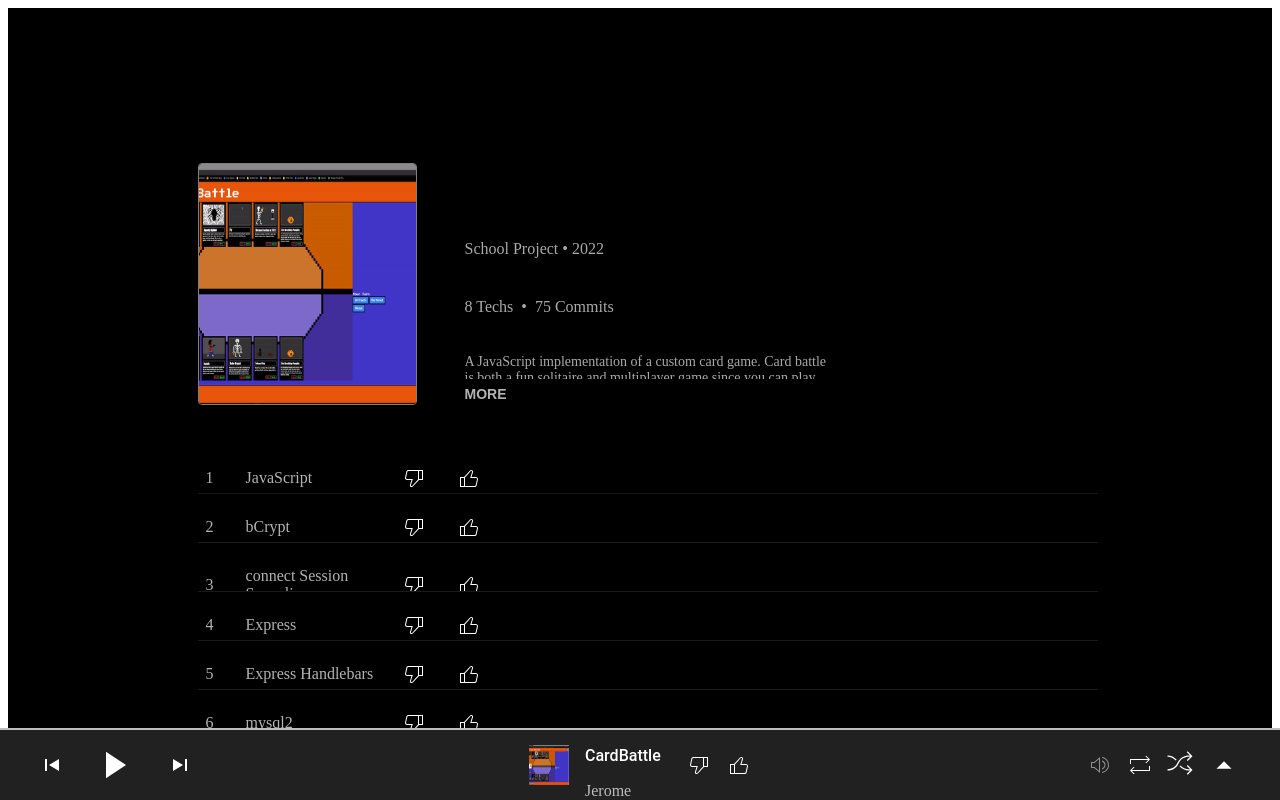
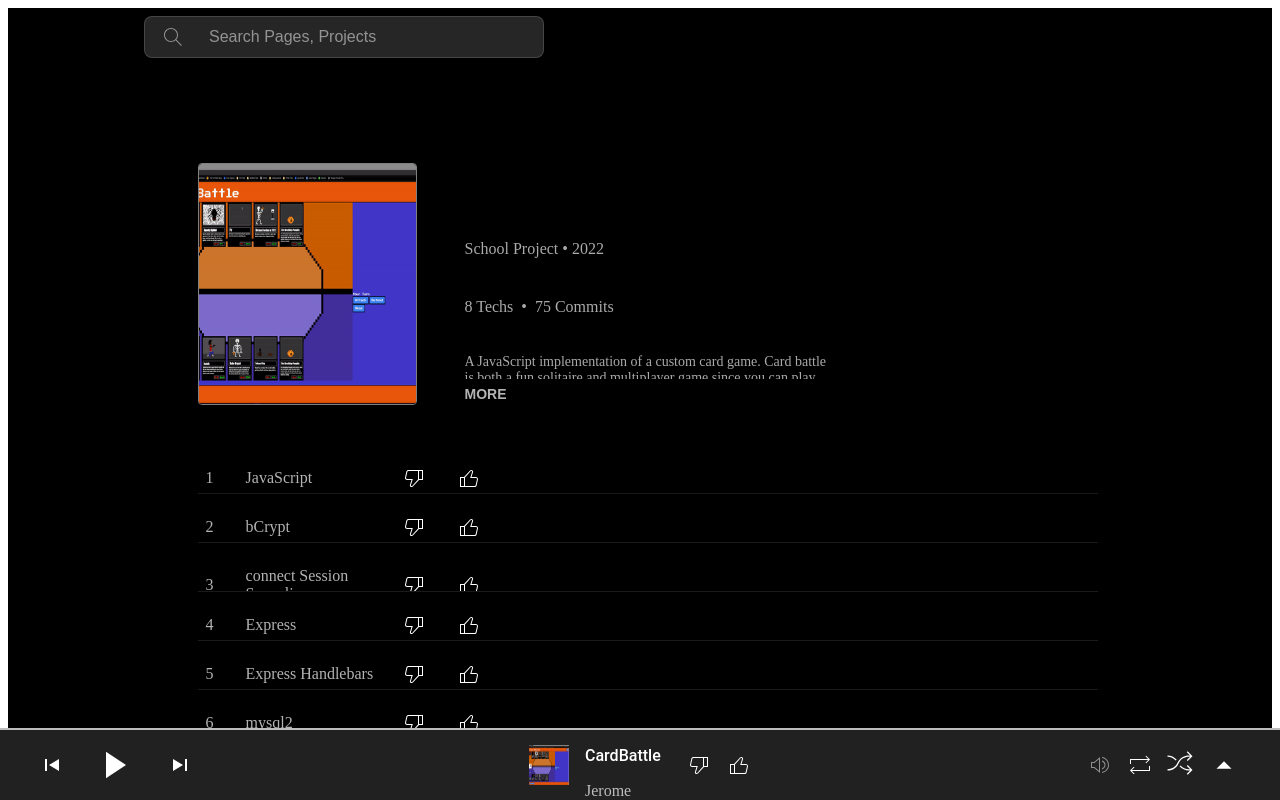
Before and after one commit to Jeromemn/Portfolio, a Next.js app: page /projects/cardbattle in a window 1280 px wide. Built offline with nearby package versions, Linux system fonts and the light colour scheme.

Commit message:
added searchbar and search bar drop down

```diff
--- a/src/app/components/Search.jsx
+++ b/src/app/components/Search.jsx
@@ -1,18 +1,191 @@
-'use client';
+"use client";
+import React, { useState } from "react";
 import Styled from "styled-components";
+import { SearchIcon } from "../icons";
 
 const SearchWrapper = Styled.div`
   display: flex;
+  position: absolute;
+  /* background-color: red; */
+  /* z-index: 1; */
+  top: 0;
+  max-width: 400px;
+  width: 100%;
+  left: 10%;
+  padding: 1rem;
+  /* height: 100%; */
+  /* flex-direction: column; */
+
+
+`;
+
+const SearchContainer = Styled.div`
+  display: flex;
+  flex-direction: column;
+  /* background-color: #030303; */
+  /* border: 1px solid rgba(255, 255, 255, 0.15); */
+  /* border-radius: 8px; */
+  /* width: fit-content; */
+  min-width: 100%;
+  /* max-width: 400px; */
+  /* position: absolute; */
+  /* padding-left:1rem; */
+
+`;
+
+const SearchBox = Styled.div`
+  display: flex;
+  height: 2.5rem;
+  border-radius: 8px;
+  border: 1px solid rgba(255, 255, 255, 0.15);
+  background: rgba(255,255,255,0.15);
+  justify-content: flex-start;
+  align-items: center;
+  align-content: center;
+  /* width: 380px; */
+  /* max-width: 380px; */
+  position: relative;
+  padding-left:1rem;
+  /*  maybe use box shadow */
+  /* box-shadow: 0 8px 10px 1px rgba(0,0,0,0.14), 0 3px 14px 2px rgba(0,0,0,0.12), 0 5px 5px -3px rgba(0,0,0,0.4); */
+
+  /*  if dropdown is visible
+  border-radius: 8px 8px 0 0;
+  background: #030303;
+  */
+`;
+
+const OpenSearchBox = Styled(SearchBox)`
+  border-radius: 8px 8px 0 0;
+  background: #030303;
+  /* border-top: 1px solid rgba(255, 255, 255, 0.15); */
+  border-bottom: none;
+  /* max-width: 382px; */
 `;
 
 const SearchInput = Styled.input`
-  display: flex;
+  display: inline-block;
+  background-color: transparent;
+  border: none;
+  padding: 0 2rem 0 1rem;
+  font-size: 16px;
+  outline: none;
+  height: 100%;
+
+
+ &::placeholder {
+    color: rgba(255, 255, 255, 0.5);
+    padding-left: 0.5rem;
+  }
+
 `;
 
+const DropDownWrapper = Styled.div`
+  display: flex;
+  flex-direction: column;
+  position: relative;
+  background-color: #030303;
+  width: 100%;
+  /* max-width: 382px; */
+  justify-content: center;
+  /* z-index: 2; */
+  /* top: calc(--SearchBox.height); */
+  border-radius: 0 0 8px 8px;
+  overflow: hidden;
+  box-sizing: border-box;
+  border: 1px solid rgba(255, 255, 255, 0.15);
+  padding: 8px 0;
+
+`;
+
+const DropDownItem = Styled.div`
+  display: flex;
+  justify-content: flex-start;
+  align-items: center;
+  padding-left:1rem;
+  font-family: Roboto,Noto Naskh Arabic UI,Arial,sans-serif;
+  font-size: 16px;
+  line-height: 1.2;
+  font-weight: 400;
+  height: 2.5rem;
+  justify-content: flex-start;
+  position: relative;
+  align-items: center;
+  cursor: pointer;
+  user-select: none;
+  overflow: hidden;
+`;
+
+const DropDownText = Styled.p`
+  display: flex;
+  font-size: 16px;
+  color:rgba(255,255,255,0.5);
+
+`;
+
+const DropDownSelection = [
+  {
+    id: 1,
+    name: "Home",
+    link: "/",
+  },
+  {
+    id: 2,
+    name: "About",
+    link: "/about",
+  },
+  {
+    id: 3,
+    name: "Contact",
+    link: "/contact",
+  },
+];
+
 const Search = () => {
+  const [isOpen, setIsOpen] = useState(false);
+  const toggling = () => setIsOpen(!isOpen);
   return (
     <SearchWrapper>
-      <SearchInput type="text" placeholder="Search..." />
+      <SearchContainer>
+        {!isOpen && (
+          <SearchBox onClick={toggling}>
+            <SearchIcon
+              width={24}
+              height={24}
+              color="rgba(255, 255, 255, 0.5)"
+            />
+            <SearchInput
+              id="inputId"
+              type="text"
+              placeholder="Search Pages, Projects"
+              onClick={toggling}
+            />
+          </SearchBox>
+        )}
+        {isOpen && (
+          <>
+            <OpenSearchBox onClick={toggling}>
+              <SearchIcon
+                width={24}
+                height={24}
+                color="rgba(255, 255, 255, 0.5)"
+              />
+              <SearchInput
+                id="inputId"
+                type="text"
+                placeholder="Search Pages, Projects"
+              />
+            </OpenSearchBox>
+            <DropDownWrapper>
+              {DropDownSelection.map((item) => (
+                <DropDownItem key={item.id}>
+                  <DropDownText>{item.name}</DropDownText>
+                </DropDownItem>
+              ))}
+            </DropDownWrapper>
+          </>
+        )}
+      </SearchContainer>
     </SearchWrapper>
   );
 };
--- a/src/app/globals.css
+++ b/src/app/globals.css
@@ -1,4 +1,4 @@
-:root {
+/* :root {
   --max-width: 1100px;
   --border-radius: 12px;
   --font-mono: ui-monospace, Menlo, Monaco, 'Cascadia Mono', 'Segoe UI Mono',
@@ -105,3 +105,8 @@ a {
     color-scheme: dark;
   }
 }
+
+#inputId::placeholder {
+  color: red;
+  opacity: 1;
+}  */
--- /dev/null
+++ b/src/app/icons/SearchIcon.jsx
@@ -0,0 +1,19 @@
+const SearchIcon = ({ color, width, height }) => (
+  <svg
+    viewBox="0 0 24 24"
+    preserveAspectRatio="xMidYMid meet"
+    focusable="false"
+    width={width}
+    height={height}
+    fill={color}
+  >
+    <g >
+      <path
+        d="M20.87,20.17l-5.59-5.59C16.35,13.35,17,11.75,17,10c0-3.87-3.13-7-7-7s-7,3.13-7,7s3.13,7,7,7c1.75,0,3.35-0.65,4.58-1.71 l5.59,5.59L20.87,20.17z M10,16c-3.31,0-6-2.69-6-6s2.69-6,6-6s6,2.69,6,6S13.31,16,10,16z"
+
+      ></path>
+    </g>
+  </svg>
+);
+
+export default SearchIcon;
--- a/src/app/icons/index.jsx
+++ b/src/app/icons/index.jsx
@@ -12,3 +12,4 @@ export { default as YouTubeShuffle } from './YouTubeShuffle';
 export { default as GitHub } from './GitHub';
 export { default as LinkedIn } from './linkedIn';
 export { default as Verified } from './Verified';
+export { default as SearchIcon } from './SearchIcon';
--- a/src/app/layout.jsx
+++ b/src/app/layout.jsx
@@ -4,6 +4,7 @@ import React from "react";
 import StyledComponentsRegistry from "./styles/registry";
 import Footer from "./components/Footer";
 import Search from "./components/Search";
+// import globals from "./styles/globals";
 
 export const metadata = {
   title: "Home",
```
Also changed, not shown: src/app/components/DropDown.jsx (added, +13 -0 lines).
